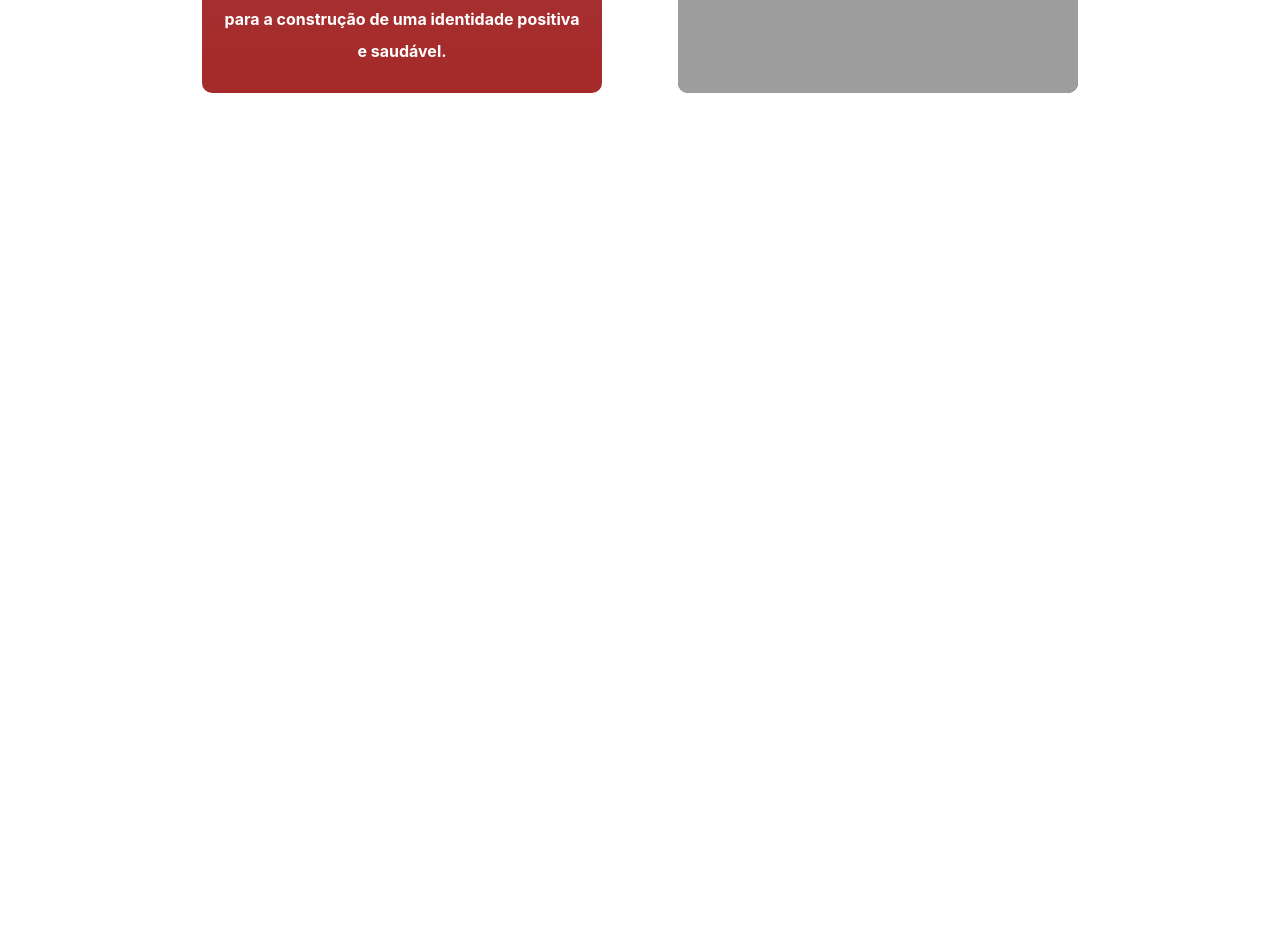
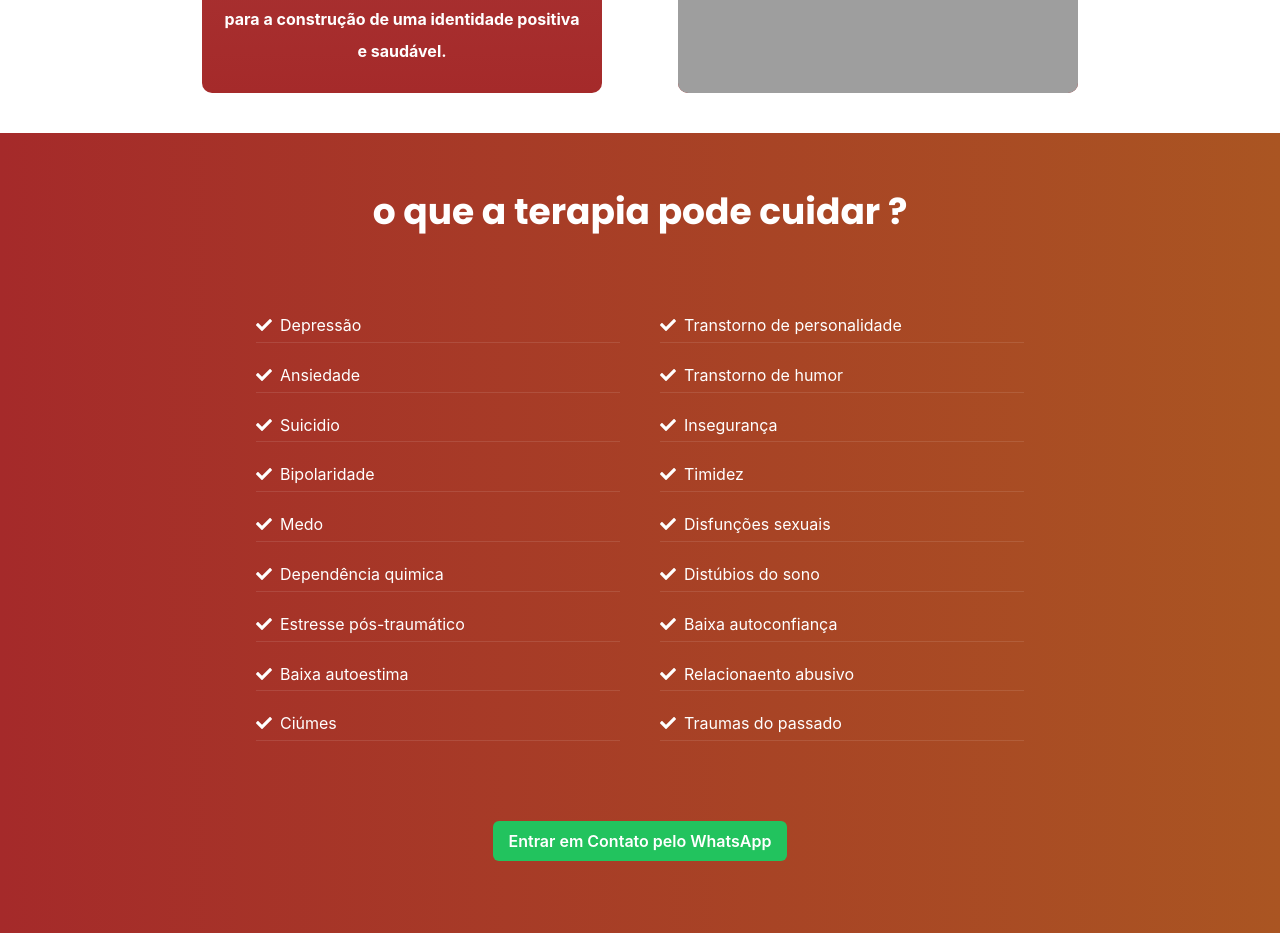
Before and after one commit to danilocassiano/Landing_Page_Micaela, a React (Create React App) app: page / in a window 1280 px wide. Shown: the part 3360-4293 px from the top of the page. Before the commit the page ends 3493 px from the top, so only its background shows below. Built offline with nearby package versions, Linux system fonts and the light colour scheme; grey boxes are pictures that could not be loaded; a web font is replaced by a local one.

Commit message:
feat(cuidados): criação de lista

```diff
--- a/public/index.html
+++ b/public/index.html
@@ -4,7 +4,9 @@
     <meta charset="utf-8" />
     <link rel="icon" href="%PUBLIC_URL%/Logo.png" />
     <link rel="stylesheet" href="https://fonts.googleapis.com/css2?family=Century+Gothic:wght@400;700&display=swap" />
-
+    <link rel="preconnect" href="https://fonts.googleapis.com">
+    <link rel="preconnect" href="https://fonts.gstatic.com" crossorigin>
+    <link href="https://fonts.googleapis.com/css2?family=Poppins:wght@700&display=swap" rel="stylesheet">
     <meta name="viewport" content="width=device-width, initial-scale=1" />
     <meta name="theme-color" content="#000000" />
     <meta
--- a/src/App.js
+++ b/src/App.js
@@ -4,6 +4,7 @@ import HomePage from './pages/Homepage';
 import Vantagens from './pages/Vantagens';
 import Modalidades from './pages/Modalidades';
 import Header from './components/Header';
+import Cuidados from './pages/Cuidados';
 
 export default function App() {
   return (
@@ -13,6 +14,7 @@ export default function App() {
       <HomePage />
       <Vantagens />
       <Modalidades />
+      <Cuidados />
     </ChakraProvider>
   );
 }
--- /dev/null
+++ b/src/pages/Cuidados/index.jsx
@@ -0,0 +1,69 @@
+import { Center, HStack, Heading, SimpleGrid, Text } from '@chakra-ui/react';
+import React from 'react';
+import Whatsapp from '../../components/Whatsapp';
+import { FaCheck } from "react-icons/fa";
+
+function Cuidados() {
+    const content = [
+        'Depressão',
+        'transtorno de personalidade',
+        'ansiedade',
+        'transtorno de humor',
+        'suicidio',
+
+'insegurança',
+'bipolaridade',
+'timidez',
+'medo',
+'disfunções sexuais',
+'dependência quimica',
+'distúbios do sono',
+'estresse pós-traumático',
+'baixa autoconfiança',
+'baixa autoestima',
+'relacionaento abusivo',
+'ciúmes',
+'traumas do passado'
+
+    ]
+
+  return (
+  <Center
+    w='100vw'
+    h='100vh'
+    flexDir='column'
+    color='white'
+    pd='5rem'
+    gap={'5rem'}
+    bgGradient= 'linear(to right, #a52a2a, #a52)'
+    >
+    <Heading
+        fontFamily="Poppins"
+    > o que a terapia pode cuidar ?</Heading>
+
+    <SimpleGrid
+        templateColumns={'1fr 1fr'}
+        columnGap='10'
+        rowGap='5'
+        w='60%'
+    >
+    {
+        content.map(sick =>
+            (
+                <HStack
+                   borderBottom='1px solid rgba(255   ,255   ,255   ,0.1)'
+                   pb='.3rem'
+
+                >
+                    <FaCheck /><Text>{sick[0].toUpperCase() + sick.substring(1)}</Text>
+                </HStack>
+            )
+            )
+    }
+    </SimpleGrid>
+    <Whatsapp />
+  </Center>
+  );
+}
+
+export default Cuidados;
```
Also changed, not shown: 1 other file (tests, documents, lock files or other folders).
